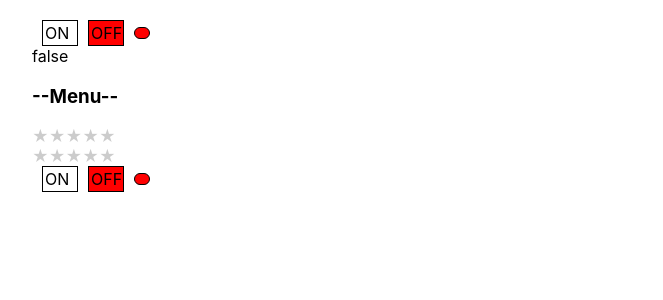
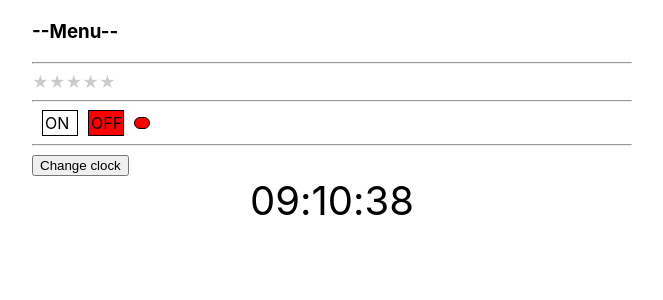
Before and after one commit to suveiko/reactProsto, a React (Create React App) app: page / in a window 1280 px wide. Shown: the top 300 px of the page, without its empty margins (308-971 px from the left). Built offline with nearby package versions, Linux system fonts and the light colour scheme.

Commit message:
refactor: move logic from Clock.stories to Clock component

```diff
--- a/src/App.tsx
+++ b/src/App.tsx
@@ -1,25 +1,25 @@
 import React, {useState} from 'react';
 import './App.css';
-import {OnOffUncontrolled} from "./components/OnOffUncontrolled/OnOffUncontrolled";
 import {Rating, RatingValueType} from "./components/Rating/Rating";
-import {UncontrolledRating} from "./components/UncontrolledRating/UncontrolledRating";
 import {UncontrolledAccordion} from "./components/UncontrolledAccordion/UncontrolledAccordion";
 import {OnOff} from "./components/OnOff/OnOff";
+import {Clock} from "./components/Clock/Clock";
 
 
 function App() {
 
-    let [ratingValue, setRatingValue] = useState<RatingValueType>(0)
-    let [accordionCollapsed, setAccordionCollapsed] = useState<boolean>(true)
-    let [on, setOn] = useState<boolean>(false)
+    const [ratingValue, setRatingValue] = useState<RatingValueType>(0)
+    const [on, setOn] = useState<boolean>(false)
 
     return (
         <div className='App'>
-            <OnOffUncontrolled callBack={setOn}/> {on.toString()}
-            <UncontrolledAccordion titleValue={"Menu"} />
-            <UncontrolledRating/>
-            <Rating value={ratingValue} onClick={setRatingValue} />
+            <UncontrolledAccordion titleValue={"Menu"}/>
+            <hr/>
+            <Rating value={ratingValue} onClick={setRatingValue}/>
+            <hr/>
             <OnOff value={on} setOn={setOn}/>
+            <hr/>
+            <Clock/>
         </div>
     );
 }
--- /dev/null
+++ b/src/components/Clock/Clock.tsx
@@ -0,0 +1,109 @@
+import {Dispatch, SetStateAction, useEffect, useState} from "react";
+import s from './Clock.module.css'
+
+export const Clock = () => {
+
+    const [date, setDate] = useState(new Date())
+    const [change, setChange] = useState(true)
+
+    useEffect(() => {
+
+        const intervalId = setInterval(() => {
+            setDate(new Date())
+        }, 1000)
+
+        return () => clearInterval(intervalId)
+
+    }, [])
+
+    return (
+        <>
+            <button
+                onClick={() => setChange(!change)}
+                style={{
+                    cursor: 'pointer',
+                }}
+            >
+                Change clock
+            </button>
+            {
+                change
+                    ? <DigitalClock date={date}/>
+                    : <AnalogClock date={date} setDate={setDate}/>
+            }
+        </>
+    );
+};
+
+
+const DigitalClock = ({date}: { date: Date }) => {
+    const getTwoDigitsString = (num: number) => num < 10 ? `0${num}` : num
+
+    return (
+        <div style={{
+            display: 'flex',
+            justifyContent: 'center',
+            fontSize: '40px'
+        }}>
+            <span>{getTwoDigitsString(date.getHours())}</span>
+            :
+            <span>{getTwoDigitsString(date.getMinutes())}</span>
+            :
+            <span>{getTwoDigitsString(date.getSeconds())}</span>
+        </div>
+    )
+}
+
+
+type AnalogClockType = {
+    date: Date
+    setDate: Dispatch<SetStateAction<Date>>
+}
+const AnalogClock = ({date, setDate}: AnalogClockType) => {
+
+    const classNameForClock = [
+        {number: 12, className: s.twelve},
+        {number: 1, className: s.one},
+        {number: 2, className: s.two},
+        {number: 3, className: s.three},
+        {number: 4, className: s.four},
+        {number: 5, className: s.five},
+        {number: 6, className: s.six},
+        {number: 7, className: s.seven},
+        {number: 8, className: s.eight},
+        {number: 9, className: s.nine},
+        {number: 10, className: s.ten},
+        {number: 11, className: s.eleven},
+    ]
+
+    useEffect(() => {
+
+        const intervalId = setInterval(() => {
+            setDate(new Date())
+        }, 1000)
+
+        return () => clearInterval(intervalId)
+
+    }, [setDate])
+
+    return (
+        <div className={s.clock}>
+            <div
+                className={s.hour_hand}
+                style={{transform: `rotateZ(${date.getHours() * 30}deg)`}}
+            />
+            <div
+                className={s.min_hand}
+                style={{transform: `rotateZ(${date.getMinutes() * 6}deg)`}}
+            />
+            <div
+                className={s.sec_hand}
+                style={{transform: `rotateZ(${date.getSeconds() * 6}deg)`}}
+            />
+            {
+                classNameForClock.map(({className, number}) =>
+                    <span className={className}>{number}</span>
+                )}
+        </div>
+    );
+}
--- a/src/components/OnOff/OnOff.tsx
+++ b/src/components/OnOff/OnOff.tsx
@@ -14,6 +14,7 @@ export const OnOffSecret = ({value, setOn}: OnOff ) => {
         marginLeft: '10px',
         display: 'inline-block',
         padding: '2px',
+        cursor: 'pointer',
         backgroundColor: value ? 'green' : 'white'
     }
     const offStyle = {
@@ -23,6 +24,7 @@ export const OnOffSecret = ({value, setOn}: OnOff ) => {
         marginLeft: '10px',
         padding: '2px',
         display: 'inline-block',
+        cursor: 'pointer',
         backgroundColor: !value ? 'red' : 'white'
     }
     const indicatorStyle = {
@@ -33,6 +35,7 @@ export const OnOffSecret = ({value, setOn}: OnOff ) => {
         marginLeft: '10px',
         padding: '2px',
         display: 'inline-block',
+        cursor: 'pointer',
         backgroundColor: value ? 'green' : 'red'
     }
 
```
Also changed, not shown: src/components/Clock/Clock.module.css (renamed from src/stories/Clock.module.css), 1 other file (tests, documents, lock files or other folders).
